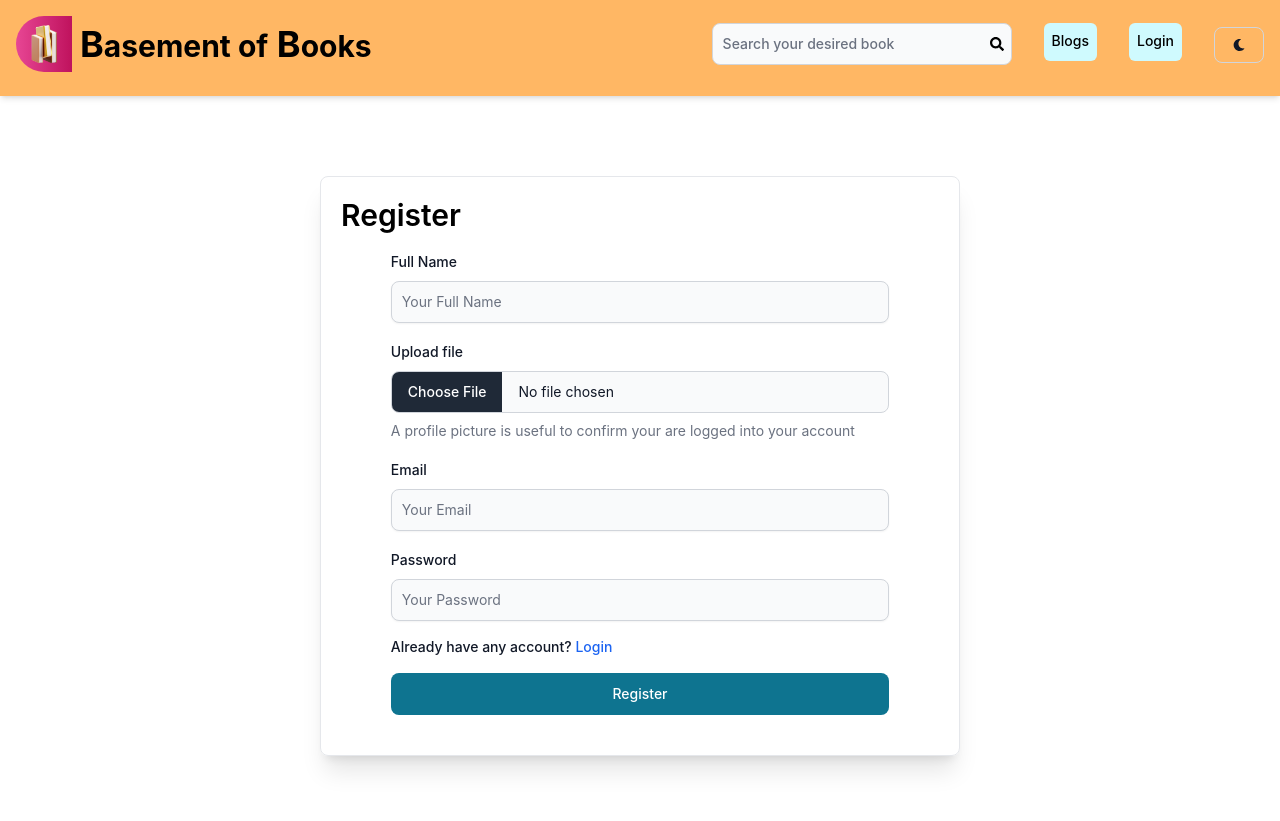
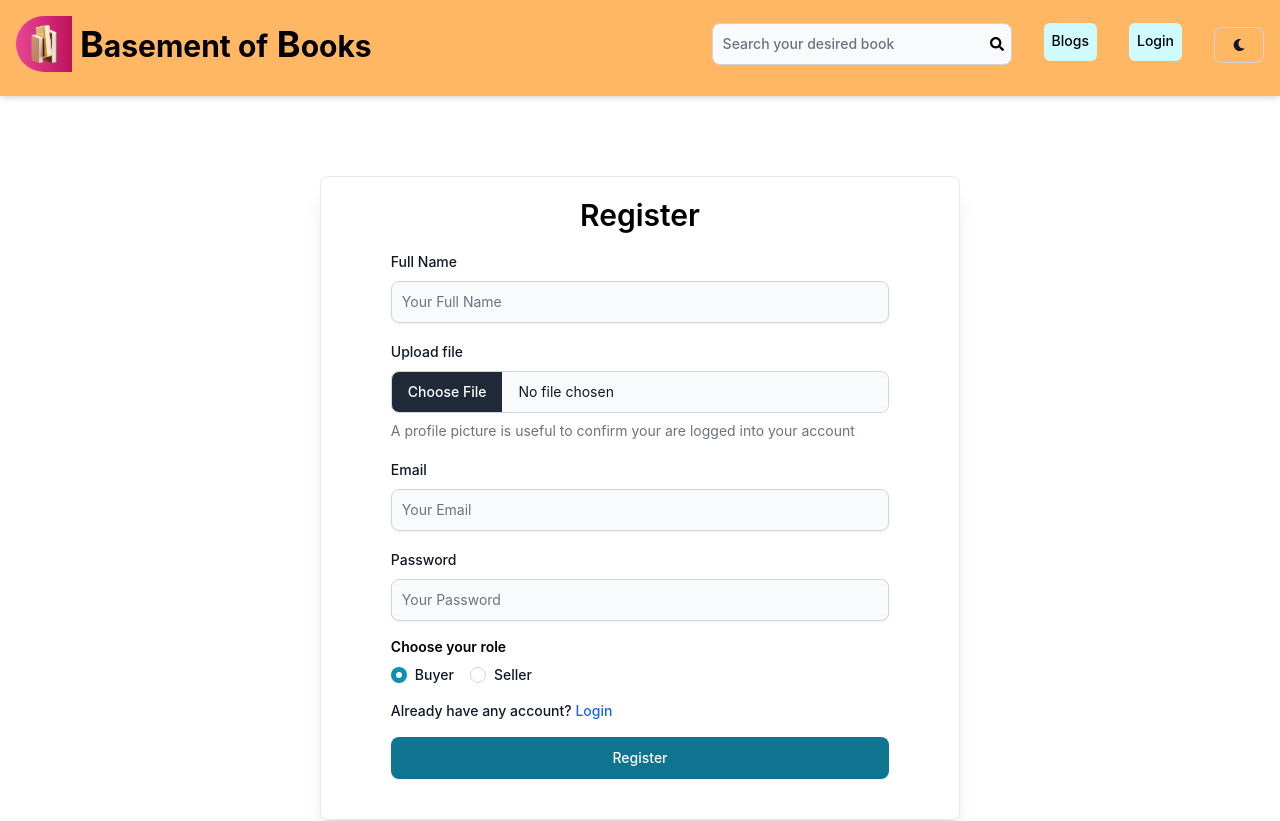
Before and after one commit to k-m-rahman/basement-of-books-client-side, a React (Create React App) app: page /register in a window 1280 px wide. Shown: the top 821 px of the page. Built offline with nearby package versions, Linux system fonts and the light colour scheme; no server answers.

Commit message:
added saved users to DB functionality with jwt

```diff
--- /dev/null
+++ b/src/hooks/useToken.js
@@ -0,0 +1,20 @@
+import { useEffect, useState } from "react";
+
+const useToken = (email) => {
+  const [token, setToken] = useState("");
+  useEffect(() => {
+    if (email) {
+      fetch(`http://localhost:5000/jwt?email=${email}`)
+        .then((res) => res.json())
+        .then((data) => {
+          console.log(data);
+          if (data.accessToken) {
+            localStorage.setItem("accessToken", data.accessToken);
+            setToken(data.accessToken);
+          }
+        });
+    }
+  }, [email]);
+  return [token];
+};
+export default useToken;
--- a/src/pages/Login/Register.js
+++ b/src/pages/Login/Register.js
@@ -1,9 +1,17 @@
-import { Button, FileInput, Label, Spinner, TextInput } from "flowbite-react";
+import {
+  Button,
+  FileInput,
+  Label,
+  Radio,
+  Spinner,
+  TextInput,
+} from "flowbite-react";
 import React, { useContext, useState } from "react";
 import { Link, useLocation, useNavigate } from "react-router-dom";
 import { AuthContext } from "../../contexts/AuthProvider";
 import { useForm } from "react-hook-form";
 import swal from "sweetalert";
+import useToken from "../../hooks/useToken";
 
 const Register = () => {
   const [signupError, setSignUpError] = useState("");
@@ -22,6 +30,8 @@ const Register = () => {
     handleSubmit,
     formState: { errors },
   } = useForm();
+  const [createdUserEmail, setCreatedUserEmail] = useState("");
+  const [token] = useToken(createdUserEmail);
 
   const navigate = useNavigate();
   const location = useLocation();
@@ -30,11 +40,15 @@ const Register = () => {
 
   const errorStyle = "text-red-500 font-semibold text-xs mt-1";
 
+  if (token) {
+    navigate(from, { replace: true });
+  }
+
   const handleSignUp = (data) => {
     console.log(data);
 
     setLoading(true);
-    const { email, password, name, img } = data;
+    const { email, password, name, img, role } = data;
 
     // handling the image file
     const imgbbKey = process.env.REACT_APP_imgagebb_key;
@@ -56,12 +70,7 @@ const Register = () => {
             setSignUpError("");
             handleEmailVerification();
             handleProfileUpdate(name, imgData.data.url);
-
-            swal(
-              "User Created successfully!",
-              "Please verify your email!",
-              "success"
-            );
+            saveUser(name, email, role);
           })
           .catch((error) => {
             setSignUpError(error.message);
@@ -89,17 +98,38 @@ const Register = () => {
     updateUserProfile(profile)
       .then(() => {
         console.log("User name and photo updated");
-        navigate(from, { replace: true });
+        // navigate(from, { replace: true });
         setForUpdate((prev) => !prev);
       })
       .catch((error) => console.error(error));
+  };
+
+  const saveUser = (name, email, role) => {
+    const user = { name, email, role };
+    fetch("http://localhost:5000/users", {
+      method: "POST",
+      headers: {
+        "Content-type": "application/json",
+      },
+      body: JSON.stringify(user),
+    })
+      .then((res) => res.json())
+      .then((data) => {
+        console.log(data);
+        swal(
+          "User Created successfully!",
+          "Please verify your email!",
+          "success"
+        );
+        setCreatedUserEmail(email);
+      });
   };
 
   return (
     <div className="dark:bg-slate-600  py-10">
       <div className="mx-5 md:w-1/2 md:mx-auto mt-10 border p-5 pb-10 rounded-lg shadow-xl mb-10">
         <div>
-          <h3 className="text-3xl font-semibold mb-4 dark:text-slate-200">
+          <h3 className="text-3xl text-center font-semibold mb-4 dark:text-slate-200">
             Register
           </h3>
         </div>
@@ -196,6 +226,29 @@ const Register = () => {
             )}
           </div>
 
+          {/* user role */}
+
+          <fieldset className="flex gap-4" id="radio">
+            <legend className="mb-2 font-semibold text-sm">
+              Choose your role
+            </legend>
+            {/* buyer role button */}
+            <div className="flex items-center gap-2">
+              <Radio
+                id="buyer"
+                {...register("role")}
+                value="Buyer"
+                defaultChecked={true}
+              />
+              <Label htmlFor="buyer">Buyer</Label>
+            </div>
+            {/* seller role button */}
+            <div className="flex items-center gap-2">
+              <Radio id="seller" {...register("role")} value="Seller" />
+              <Label htmlFor="seller">Seller</Label>
+            </div>
+          </fieldset>
+
           {signupError && <p className="text-red-500 text-sm">{signupError}</p>}
           <div className="flex items-center gap-2">
             <Label htmlFor="agree">
```
Also changed, not shown: firebase.json (added), 2 other files (tests, documents, lock files or other folders).
